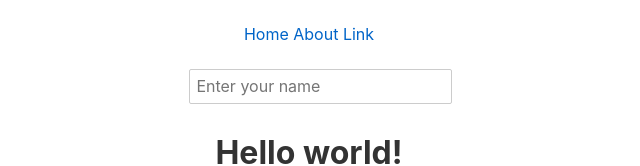
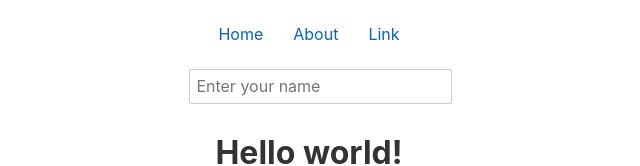
Before and after one commit to W2AlharbiMe/svelte-playground, a Svelte app: page / in a window 1280 px wide. Shown: the top 166 px of the page, without its empty margins (331-971 px from the left). Built offline with nearby package versions, Linux system fonts and the light colour scheme.

Commit message:
props, loops

```diff
--- a/src/App.svelte
+++ b/src/App.svelte
@@ -1,18 +1,21 @@
 <script>
   import Header from './Header.svelte';
   let name = 'world';
+  const links = [
+    ['Home', '/'],
+    ['About', '/about'],
+    ['Link', '/external'],
+  ];
 
   function setName({ target }) {
     const { value } = target;
 
     name = value || 'world';
-
-    console.log(value);
   }
 </script>
 
 <main>
-  <Header />
+  <Header {links} />
   <div>
     <input type="text" placeholder="Enter your name" on:keyup={setName} />
     <h1>Hello {name}!</h1>
--- a/src/Header.svelte
+++ b/src/Header.svelte
@@ -1,12 +1,12 @@
 <script>
-  const links = ['Home', 'About', 'Link'];
+  export let links;
 </script>
 
 <main>
   <nav>
-    <a href="#!">Home</a>
-    <a href="#!">About</a>
-    <a href="#!">Link</a>
+    {#each links as [text, path]}
+      <a href={path}>{text}</a>
+    {/each}
   </nav>
 </main>
 
@@ -14,4 +14,9 @@
   nav {
     display: inline-block;
   }
+
+  nav a {
+    margin-left: 15px;
+    margin-right: 15px;
+  }
 </style>
```
